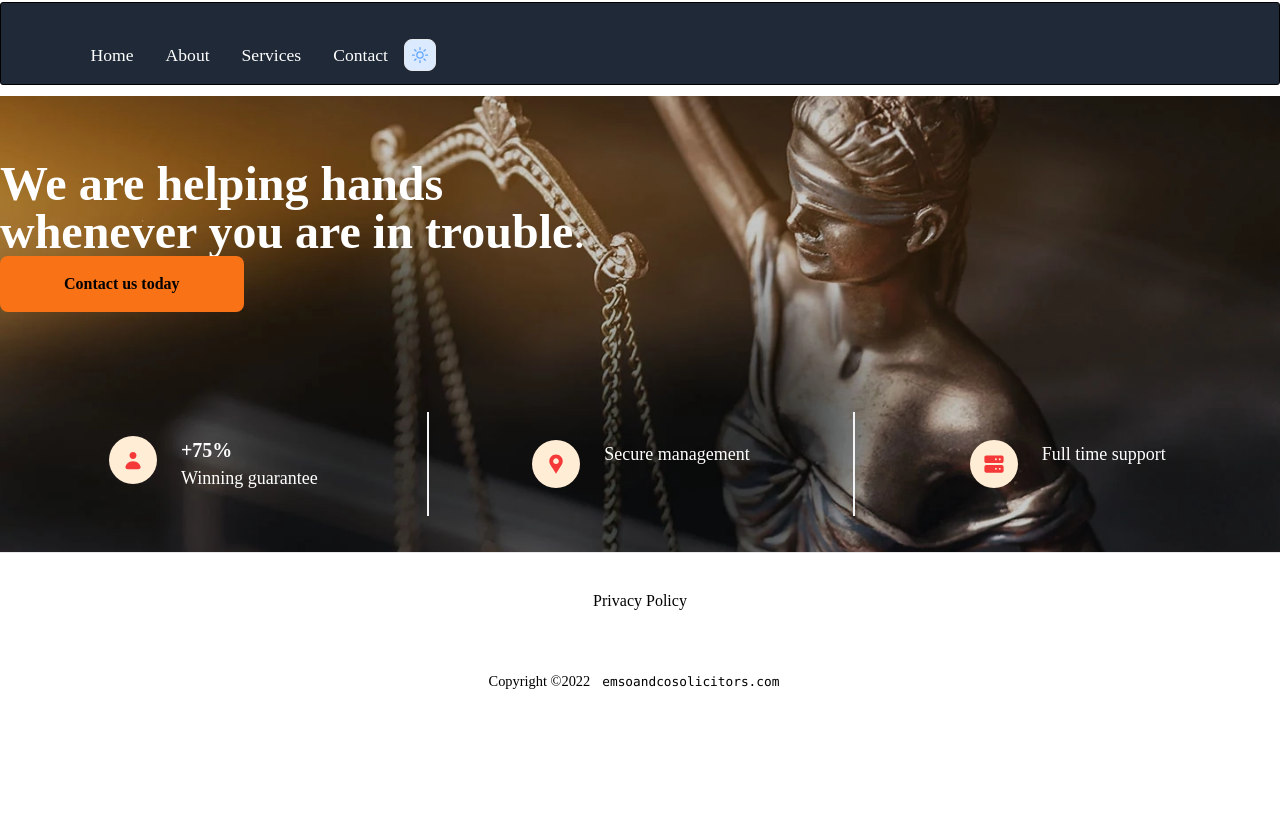
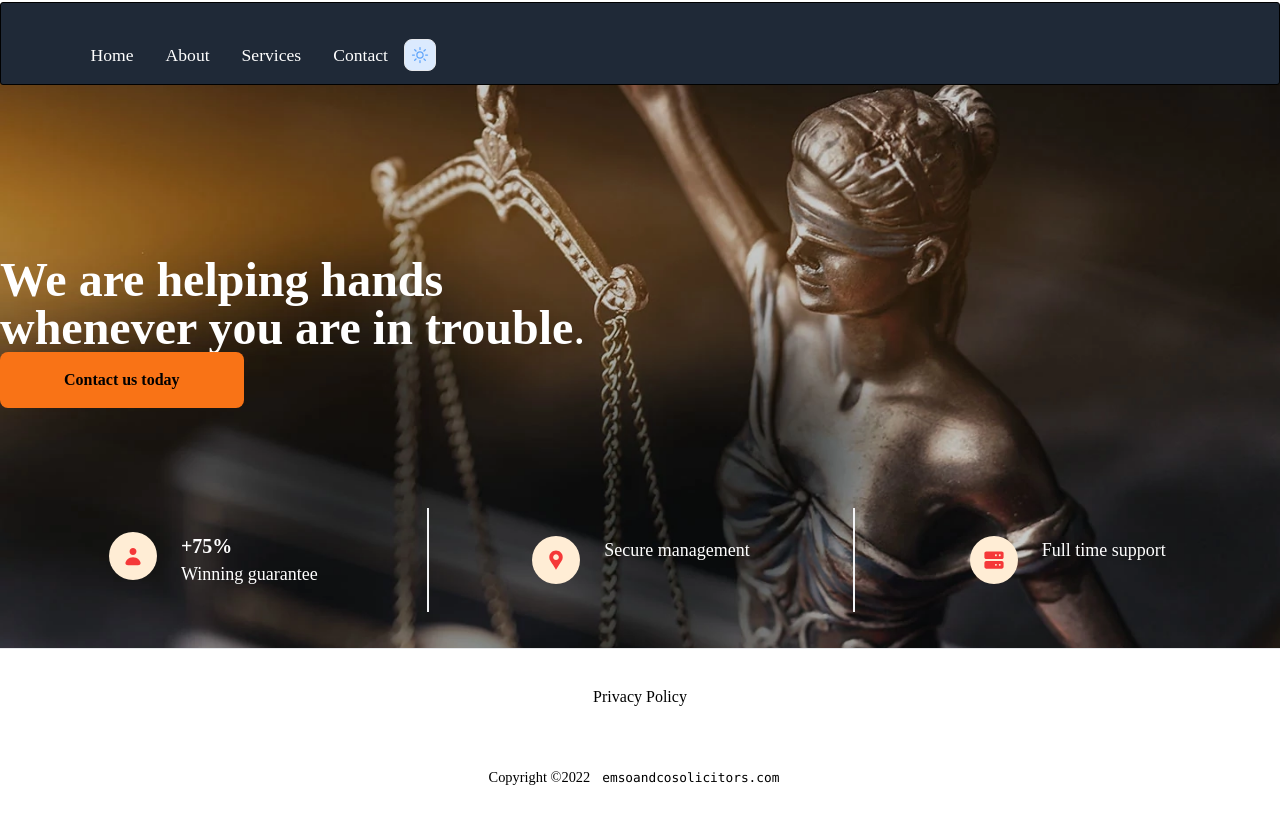
Before and after one commit to micrometreuk/emsoco, a Next.js app: page / in a window 1280 px wide. Shown: the top 824 px of the page. Before the commit the page ends 800 px from the top, so only its background shows below. Built offline with nearby package versions, Linux system fonts and the light colour scheme.

Commit message:
adjusting hero

```diff
--- a/components/Hero.js
+++ b/components/Hero.js
@@ -29,7 +29,8 @@ const Hero = ({
   return (
     <div
     className="
-    mt-24
+    mt-16
+    pt-32
     bg-no-repeat bg-cover bg-center
 		bg-[url('../public/bg-sm.webp')]
 		xl:bg-[url('../public/bg.webp')]
```
